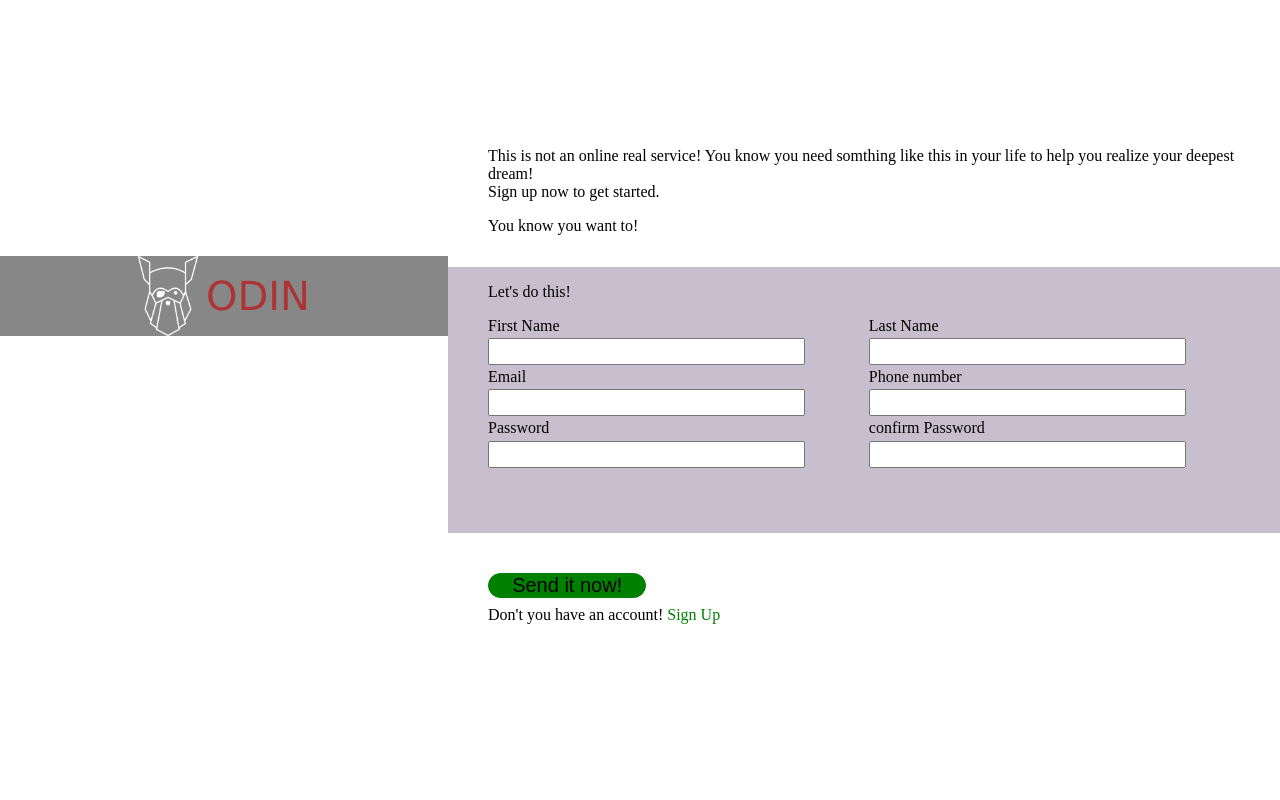
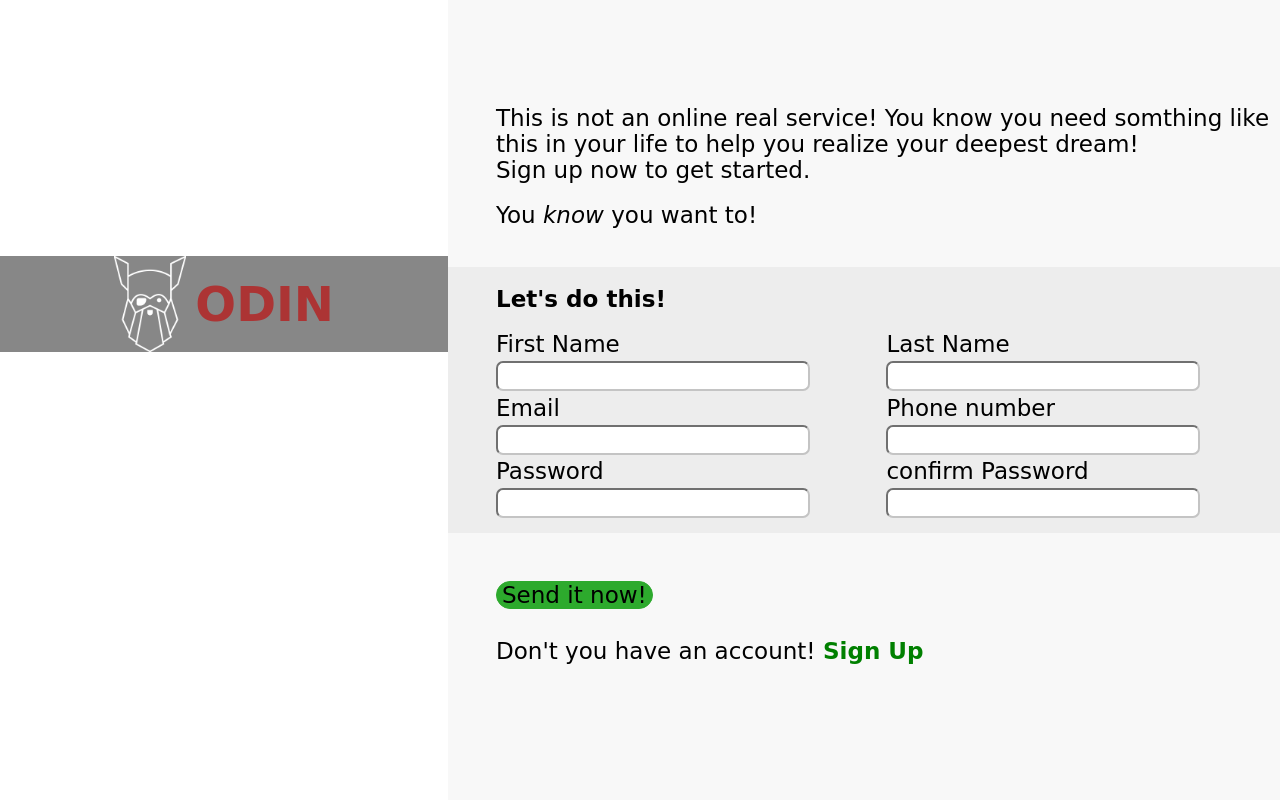
Before and after one commit to IonutzNcr/Sign-up-Form, a plain HTML site: page index.html in a window 1280 px wide. Drawn offline with Linux system fonts and the light colour scheme; a web font is replaced by a local one.

Commit message:
Add finition

```diff
--- a/index.css
+++ b/index.css
@@ -1,11 +1,17 @@
+
 @import url('https://fonts.googleapis.com/css2?family=Bebas+Neue&display=swap');
+@import url('https://fonts.googleapis.com/css2?family=Redressed&display=swap');
 
-*{
-margin:0;
-padding:0;
-font-size: 20px;
-box-sizing: border-box;
+:root{
+    --main-font: 'Redressed', cursive;
+    --second-font: 'Russo One', sans-serif;
+    --main-size: 1.2rem;
+    --main-color: rgb(248, 248, 248);
+    --second-color: rgb(237, 237, 237);
+    --button-color:rgb(45, 170, 45);
 }
+
+
 
 html, body, div, span, applet, object, iframe,
 h1, h2, h3, h4, h5, h6, p, blockquote, pre,
@@ -23,9 +29,25 @@ time, mark, audio, video {
 	margin: 0;
 	padding: 0;
 	border: 0;
-	font-size: 100%;
-	font: inherit;
+    font-family: var(--main-font);
 	vertical-align: baseline;
+}
+
+*{
+    margin:0;
+    padding:0;
+    font-size: var(--main-size);
+    box-sizing: border-box;
+    font-family: var(--main-font);
+    }
+
+
+input{
+    -webkit-appearance: none;
+    appearance: none;
+    outline: none;
+    border-color:  rgb(196, 196, 196) ;
+
 }
 
 .bigContainer{
@@ -45,7 +67,7 @@ time, mark, audio, video {
 .secondContainer{
     width: 65%;
     height:100%;
-    background-color: rgb(199, 191, 206);
+    background-color: var(--main-color);
 }
 
 form{
@@ -56,7 +78,7 @@ form{
 .message{
     width:100%;
     height:calc(100%/3);
-    background-color: brown;
+
 }
 
 .form{
@@ -66,6 +88,7 @@ form{
     padding-top: 1rem;
     width:100%;
     height:calc(100%/3);
+    background-color: var(--second-color);
 
 
 }
@@ -73,7 +96,7 @@ form{
 .action{
     width:100%;
     height:calc(100%/3);
-    background-color: rgb(63, 48, 48);
+
 }
 
 .logo{
@@ -82,7 +105,7 @@ form{
     align-items: center;
     gap:0.5rem;
     background-color: rgba(17, 16, 16, 0.5);
-    font-family:"Russo One",Verdana, Geneva, Tahoma, sans-serif ;
+    font-family:var(--second-font);
 
     color: rgb(172, 52, 52);
     position:absolute;
@@ -94,6 +117,7 @@ form{
 .logo h2{
     font-size: 2.5rem;
 }
+
 .logo img{
     height:5rem;
     width:auto;
@@ -105,10 +129,10 @@ form{
     justify-content: end;
     gap:1rem;
     padding-bottom: 2rem;
-    background-color: rgb(255, 255, 255);
+
 }
 
-fieldset{
+.field div{
     width:40%; /* this prevent the the input to use all the widht  */
     border:none; /* this will remove the akward border */
     display:flex;
@@ -124,7 +148,7 @@ fieldset{
 
 .focus:focus{
     border-color: cyan;
-    box-shadow: 5px 5px 2px 2px rgb(63, 48, 48);
+    box-shadow: 2px 2px 10px 1px rgb(63, 48, 48);
 }
 
 .error:focus{
@@ -149,21 +173,22 @@ a:visited {
 
 a[href]{
     color:green;
+    font-weight: 700;
 }
 
 .action{
     display:flex;
     flex-direction:column;
-    gap:0.5rem;
+    gap:1.5rem;
     padding-top:2.5rem;
-    background-color: white;
+
  }
 
  .action button{
      width:20%;
      stroke: none;
-     border: 1px solid green ;
-     background-color: green;
+     border: 1px solid var(--button-color) ;
+     background-color: var(--button-color);
      border-radius: 30px;
      flex-grow:0;
      flex-shrink:0;
@@ -174,3 +199,7 @@ a[href]{
  .field, .message, .action, h3 {
      padding-left:2.5rem;
  }
+
+input{
+    border-radius: 7px;
+}
--- a/index.html
+++ b/index.html
@@ -25,22 +25,22 @@
                 <div class="form">
                     <h3>Let's do this!</h2>
                     <div class="field">
-                        <fieldset>
+                        <div>
                             <label for="firstName">First Name</label>
                             <input type="text" id="firstName" name="firstName" required="required">
                             <label for="email">Email</label>
                             <input type="email" id="email" name="email" required="required">
                             <label for="password">Password</label>
                             <input  class="error"  type="password" id="password" name="password" required="required">
-                        </fieldset>
-                        <fieldset>
+                        </div>
+                        <div>
                             <label for="lastName">Last Name</label>
                             <input class="focus" type="text" id="lastName" name="lastName" required="required">
                             <label for="phoneNumber">Phone number</label>
                             <input type="number" id="phoneNumber" name="phoneNumber" required="required">
                             <label for="confirmPassword">confirm Password</label>
                             <input class="error" type="password" id="confirmPassword" name="confirmPassword" required="required">
-                        </fieldset>
+                        </div>
                     </div>
                 </div>
                 <div class="action">
```
